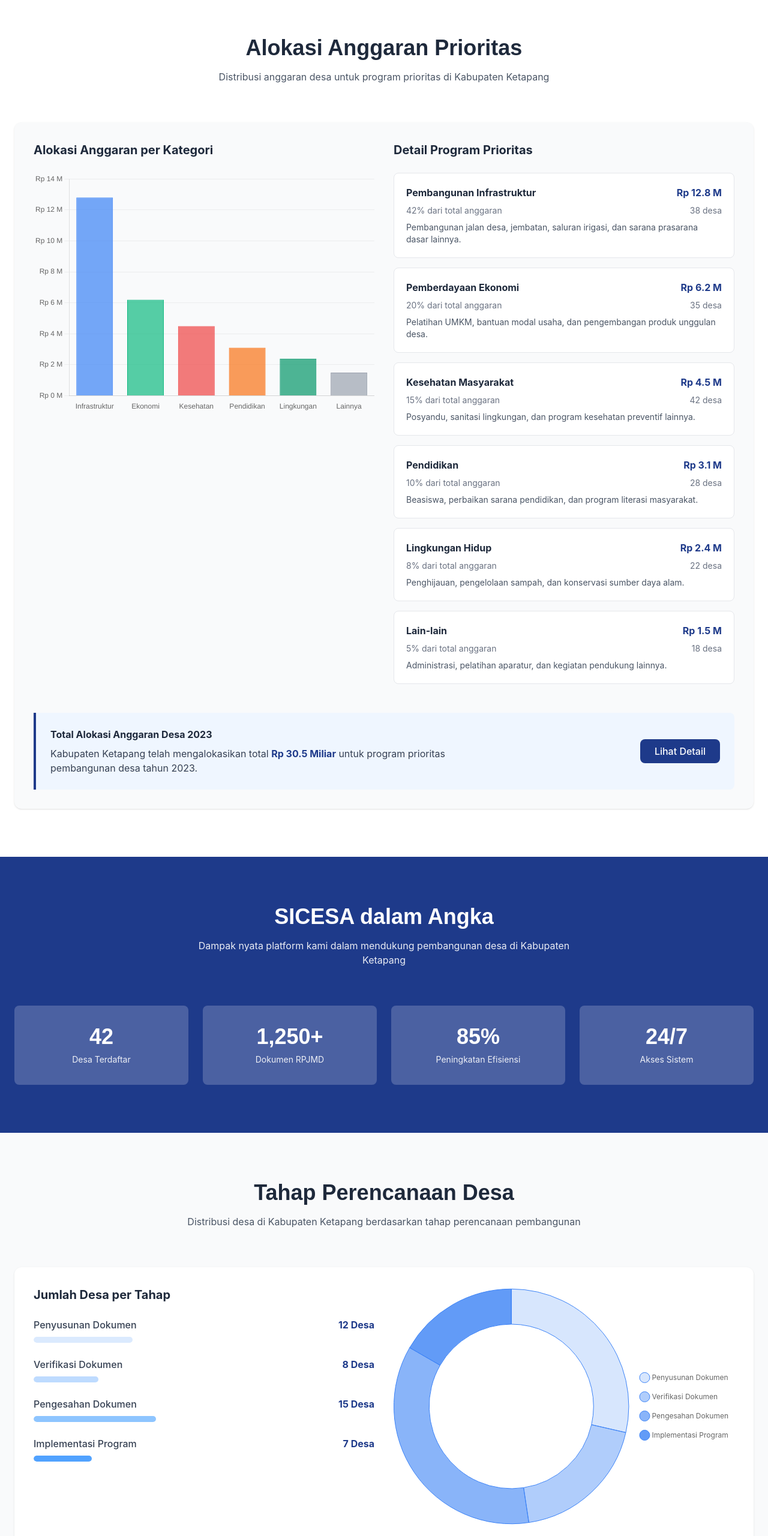
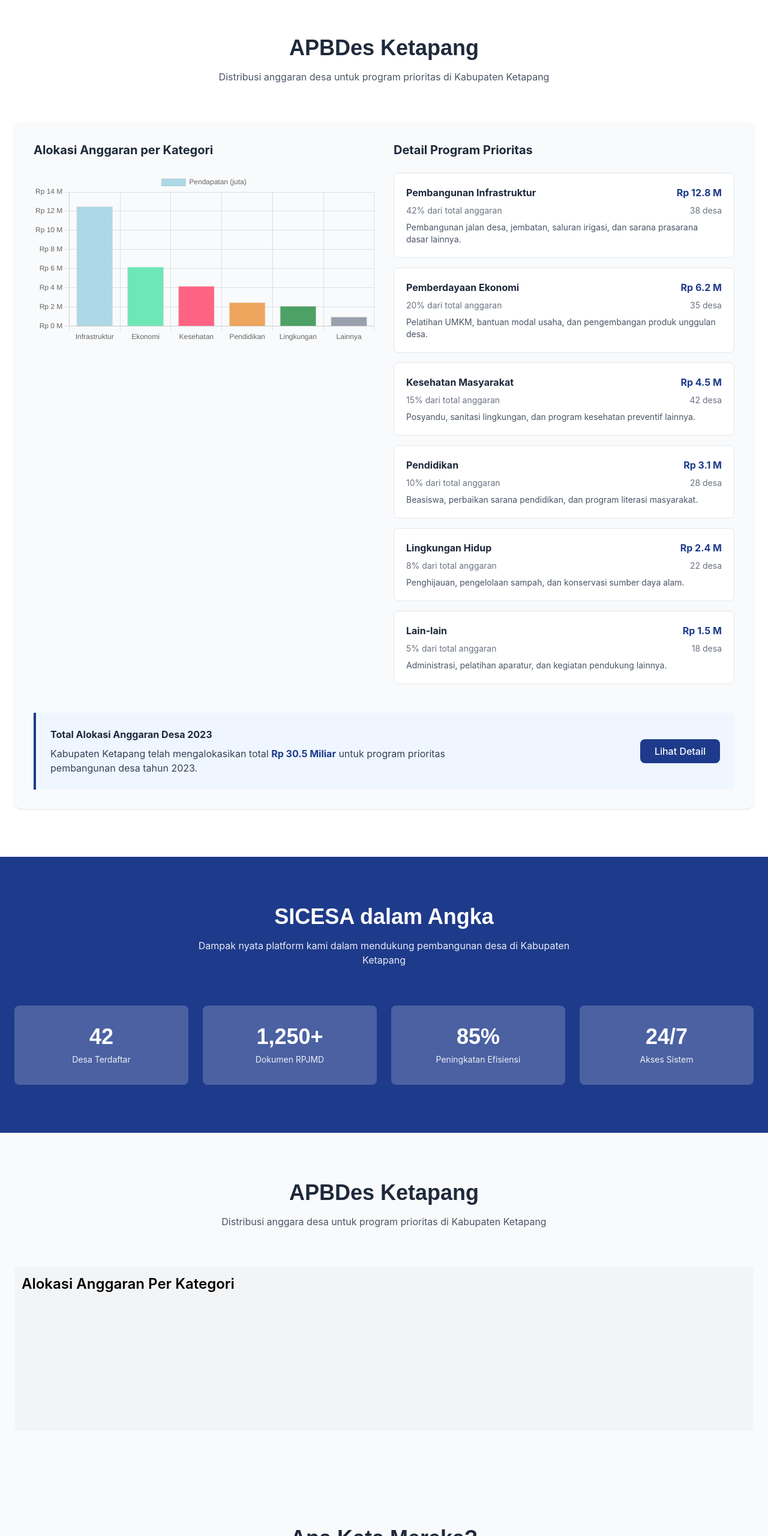
Before and after one commit to wirawanmahardika/ketapang-public, a website: page index.html in a window 1280 px wide. Shown: the part 3270-5830 px from the top of the page at 60% size. Drawn offline with nearby package versions, Linux system fonts and the light colour scheme.

Commit message:
chore: menyesuaikan chart pada apbdes ketapang

```diff
--- a/index.html
+++ b/index.html
@@ -373,7 +373,7 @@
     <div class="container mx-auto px-6">
       <div class="text-center mb-16">
         <h2 class="text-3xl md:text-4xl font-bold text-dark mb-4 font-heading">
-          Alokasi Anggaran Prioritas
+          APBDes Ketapang
         </h2>
         <p class="text-gray-600 max-w-2xl mx-auto">
           Distribusi anggaran desa untuk program prioritas di Kabupaten
@@ -388,7 +388,10 @@
               Alokasi Anggaran per Kategori
             </h3>
             <div class="chart-container">
-              <canvas id="budgetAllocationChart"></canvas>
+              <div>
+                <canvas id="myBarChart" width="400" height="200"></canvas>
+                <script src="/js/barChart.js"></script>
+              </div>
             </div>
           </div>
 
@@ -559,144 +562,26 @@
   </section>
 
   <!-- Village Planning Stages Section -->
-  <section id="planning-stages" class="py-20 bg-gray-50">
+  <section id="planning-stages" class="py-20 bg-gray-50 bg-gray">
     <div class="container mx-auto px-6">
       <div class="text-center mb-16">
         <h2 class="text-3xl md:text-4xl font-bold text-dark mb-4 font-heading">
-          Tahap Perencanaan Desa
+          APBDes Ketapang
         </h2>
         <p class="text-gray-600 max-w-2xl mx-auto">
-          Distribusi desa di Kabupaten Ketapang berdasarkan tahap perencanaan
-          pembangunan
+          Distribusi anggara desa untuk program prioritas di Kabupaten Ketapang
         </p>
       </div>
 
-      <div class="bg-white rounded-xl p-8 shadow-sm">
-        <div class="grid grid-cols-1 md:grid-cols-2 gap-8">
+      <div class="grid grid-cols-2 bg-gray-100 p-3 gap-4">
+        <div class="flex flex-col col-span-2">
+          <span class="font-semibold text-2xl">Alokasi Anggaran Per Kategori</span>
           <div>
-            <h3 class="text-xl font-bold text-dark mb-6">
-              Jumlah Desa per Tahap
-            </h3>
-
-            <div class="space-y-6">
-              <!-- Stage 1 -->
-              <div>
-                <div class="flex justify-between mb-2">
-                  <span class="font-medium text-gray-700">Penyusunan Dokumen</span>
-                  <span class="font-bold text-primary">12 Desa</span>
-                </div>
-                <div class="stage-indicator">
-                  <div class="stage-indicator-fill bg-blue-100" style="width: 29%"></div>
-                </div>
-              </div>
-
-              <!-- Stage 2 -->
-              <div>
-                <div class="flex justify-between mb-2">
-                  <span class="font-medium text-gray-700">Verifikasi Dokumen</span>
-                  <span class="font-bold text-primary">8 Desa</span>
-                </div>
-                <div class="stage-indicator">
-                  <div class="stage-indicator-fill bg-blue-200" style="width: 19%"></div>
-                </div>
-              </div>
-
-              <!-- Stage 3 -->
-              <div>
-                <div class="flex justify-between mb-2">
-                  <span class="font-medium text-gray-700">Pengesahan Dokumen</span>
-                  <span class="font-bold text-primary">15 Desa</span>
-                </div>
-                <div class="stage-indicator">
-                  <div class="stage-indicator-fill bg-blue-300" style="width: 36%"></div>
-                </div>
-              </div>
-
-              <!-- Stage 4 -->
-              <div>
-                <div class="flex justify-between mb-2">
-                  <span class="font-medium text-gray-700">Implementasi Program</span>
-                  <span class="font-bold text-primary">7 Desa</span>
-                </div>
-                <div class="stage-indicator">
-                  <div class="stage-indicator-fill bg-blue-400" style="width: 17%"></div>
-                </div>
-              </div>
-            </div>
-          </div>
-
-          <div>
-            <div class="chart-container">
-              <canvas id="planningStagesChart"></canvas>
-            </div>
+            <canvas id="myBarChart" width="400" height="200"></canvas>
+            <script src="/js/barChart.js"></script>
           </div>
         </div>
-
-        <div class="mt-12 grid grid-cols-1 md:grid-cols-2 lg:grid-cols-4 gap-6">
-          <div class="bg-white p-6 rounded-lg border border-gray-200 shadow-sm">
-            <div class="flex items-center mb-4">
-              <div class="bg-blue-100 p-3 rounded-full mr-4">
-                <i class="fas fa-file-alt text-blue-600"></i>
-              </div>
-              <div>
-                <h4 class="font-bold text-dark">Penyusunan Dokumen</h4>
-                <p class="text-gray-500 text-sm">12 Desa (29%)</p>
-              </div>
-            </div>
-            <p class="text-gray-600 text-sm">
-              Tahap awal perencanaan dimana desa menyusun dokumen RPJMD dan
-              RKP Desa.
-            </p>
-          </div>
-
-          <div class="bg-white p-6 rounded-lg border border-gray-200 shadow-sm">
-            <div class="flex items-center mb-4">
-              <div class="bg-blue-200 p-3 rounded-full mr-4">
-                <i class="fas fa-check-circle text-blue-600"></i>
-              </div>
-              <div>
-                <h4 class="font-bold text-dark">Verifikasi Dokumen</h4>
-                <p class="text-gray-500 text-sm">8 Desa (19%)</p>
-              </div>
-            </div>
-            <p class="text-gray-600 text-sm">
-              Dokumen yang telah disusun diverifikasi oleh tim ahli dan
-              pemerintah kecamatan.
-            </p>
-          </div>
-
-          <div class="bg-white p-6 rounded-lg border border-gray-200 shadow-sm">
-            <div class="flex items-center mb-4">
-              <div class="bg-blue-300 p-3 rounded-full mr-4">
-                <i class="fas fa-stamp text-blue-600"></i>
-              </div>
-              <div>
-                <h4 class="font-bold text-dark">Pengesahan Dokumen</h4>
-                <p class="text-gray-500 text-sm">15 Desa (36%)</p>
-              </div>
-            </div>
-            <p class="text-gray-600 text-sm">
-              Dokumen yang telah diverifikasi disahkan oleh kepala desa dan
-              BPD.
-            </p>
-          </div>
-
-          <div class="bg-white p-6 rounded-lg border border-gray-200 shadow-sm">
-            <div class="flex items-center mb-4">
-              <div class="bg-blue-400 p-3 rounded-full mr-4">
-                <i class="fas fa-hammer text-blue-600"></i>
-              </div>
-              <div>
-                <h4 class="font-bold text-dark">Implementasi Program</h4>
-                <p class="text-gray-500 text-sm">7 Desa (17%)</p>
-              </div>
-            </div>
-            <p class="text-gray-600 text-sm">
-              Program pembangunan telah dilaksanakan berdasarkan dokumen yang
-              disahkan.
-            </p>
-          </div>
-        </div>
+        <div class="flex"></div>
       </div>
     </div>
   </section>
--- /dev/null
+++ b/js/barChart.js
@@ -0,0 +1,44 @@
+const ctx = document.getElementById('myBarChart').getContext('2d');
+
+const datas = [12.5, 6.2, 4.2, 2.5, 2.12, 1,5] // dalam milliar
+
+const myBarChart = new Chart(ctx, {
+    type: 'bar', // tipe chart
+    data: {
+        labels: ["Infrastruktur", "Ekonomi", "Kesehatan", "Pendidikan", "Lingkungan", "Lainnya"], // label sumbu X
+        datasets: [{
+            label: 'Pendapatan (juta)',
+            data: datas.map(d => d * 1_000_000),
+            backgroundColor: [
+                '#ADD8E6',
+                '#6EE7B7',
+                '#FF6384',
+                '#eea55d',
+                '#4ca165',
+                '#99a1af',
+            ],
+            // borderColor: [
+            //     'rgba(255, 99, 132, 1)',
+            //     'rgba(54, 162, 235, 1)',
+            //     'rgba(255, 206, 86, 1)',
+            //     'rgba(75, 192, 192, 1)'
+            // ],
+            borderWidth: 1
+        }]
+    },
+    options: {
+        responsive: true,
+        scales: {
+            y: {
+                beginAtZero: true,
+                ticks: {
+                    // 👇 Callback untuk format sumbu Y
+                    callback: function (value) {
+                        const inMillions = value / 1000000;
+                        return 'Rp ' + inMillions.toFixed(0) + ' M';
+                    }
+                }
+            }
+        }
+    }
+});
```
Also changed, not shown: css/style.css.
